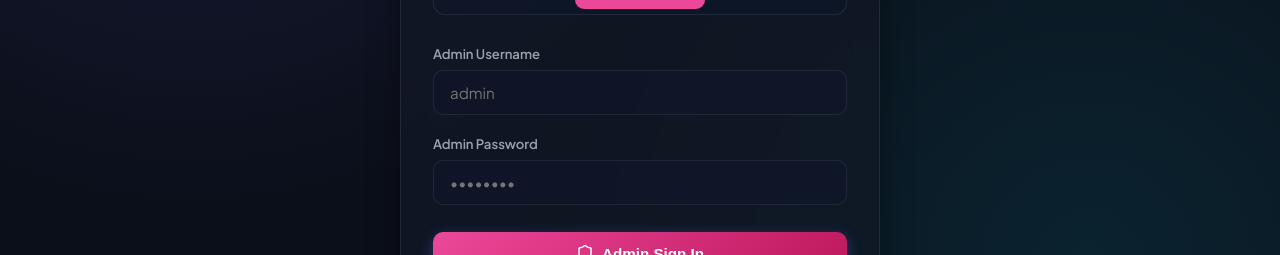
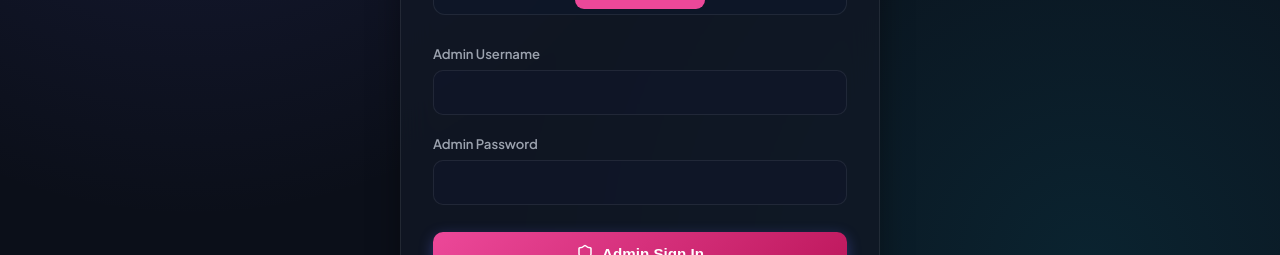
Before and after one commit to dilankasltl/sineth-class-frontend, a React (Vite) app: page / in a window 1280 px wide. Both pictures are taken after a click on the button "Admin". Shown: the part 414-669 px from the top of the page. Built offline with nearby package versions, Linux system fonts and the light colour scheme.

Commit message:
placeholder change😊

```diff
--- a/src/pages/AuthPage.jsx
+++ b/src/pages/AuthPage.jsx
@@ -233,7 +233,7 @@ export default function AuthPage({ onLoginSuccess }) {
               <input
                 type="text"
                 required
-                placeholder="admin"
+                placeholder=""
                 className="glass-input"
                 value={loginId}
                 onChange={(e) => setLoginId(e.target.value)}
@@ -247,7 +247,7 @@ export default function AuthPage({ onLoginSuccess }) {
               <input
                 type="password"
                 required
-                placeholder="••••••••"
+                placeholder=""
                 className="glass-input"
                 value={password}
                 onChange={(e) => setPassword(e.target.value)}
```
